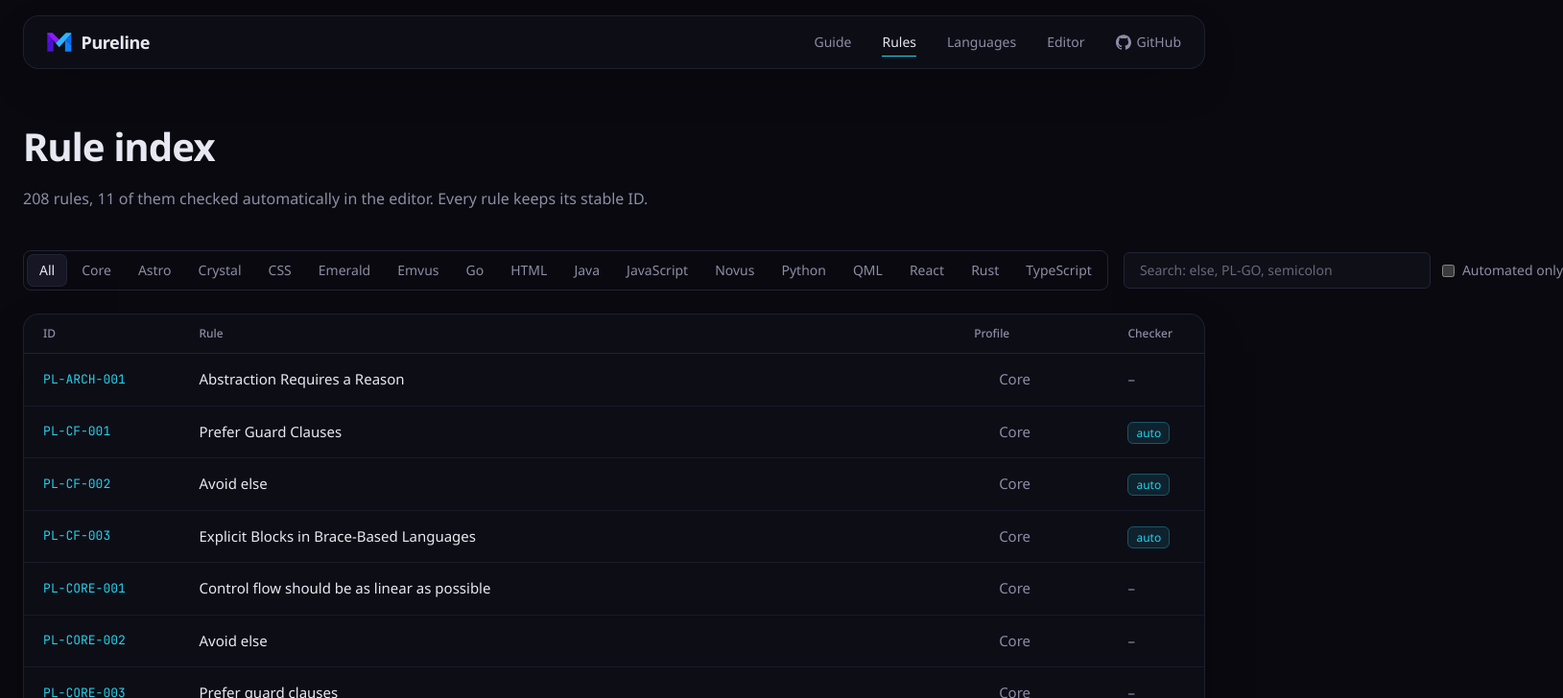
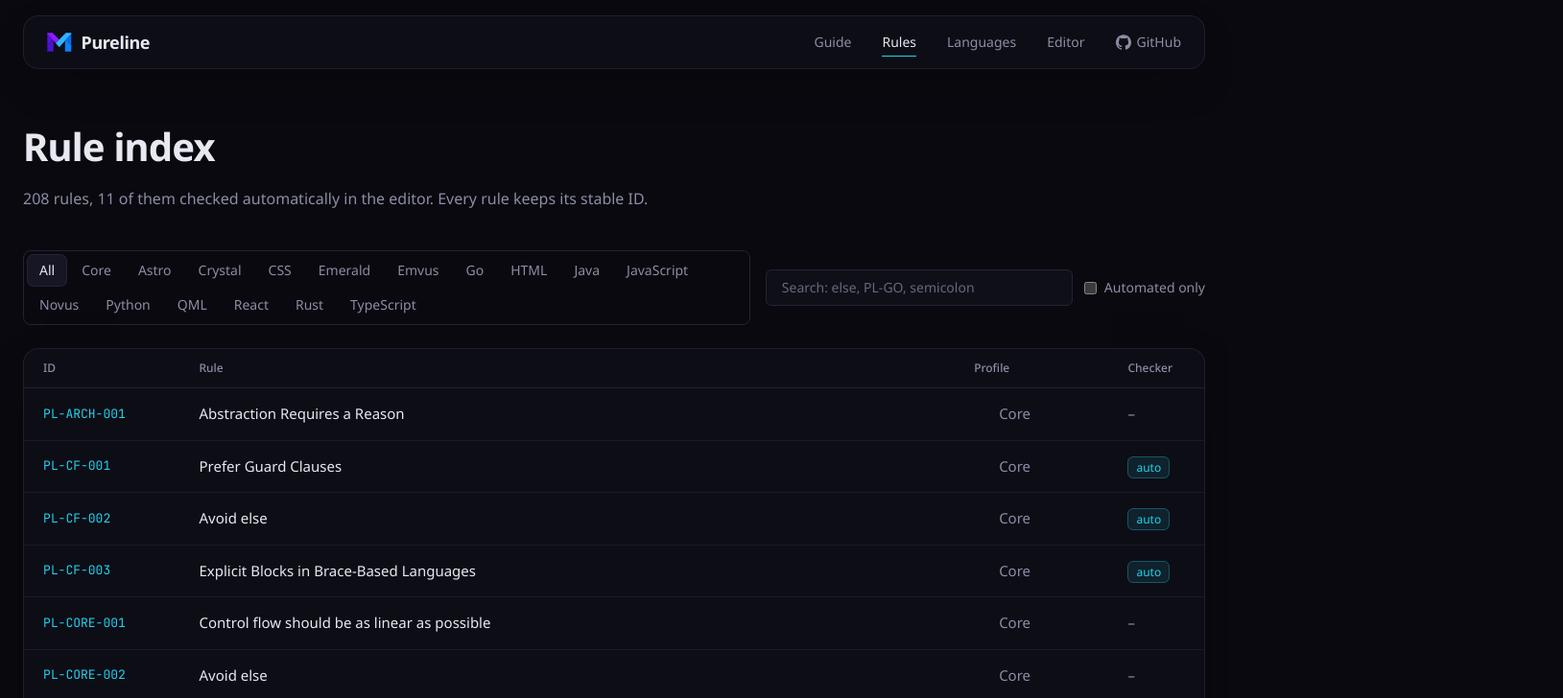
Before and after one commit to Myronide/pureline-style.eu, a React (Vite) app: page /rules in a window 1280 px wide. Shown: the top 728 px of the page at 96% size, 1629 px wide, since content can reach past the window. Built offline with nearby package versions, Linux system fonts and the light colour scheme; some icons are missing.

Commit message:
fix: rule index toolbar stays inside the page width

```diff
--- a/src/pages/Rules.tsx
+++ b/src/pages/Rules.tsx
@@ -31,15 +31,15 @@ export function Rules() {
         {rules.length} rules, {automatedCount} of them checked automatically in the editor. Every rule keeps its stable ID.
       </p>
 
-      <div className="mt-10 flex flex-col gap-4 lg:flex-row lg:items-center lg:justify-between">
-        <div className="flex flex-wrap gap-1 rounded-lg border border-line p-1 lg:flex-nowrap" role="group" aria-label="Filter by profile">
+      <div className="mt-10 flex flex-col gap-4 xl:flex-row xl:items-center xl:justify-between">
+        <div className="flex min-w-0 flex-wrap gap-1 rounded-lg border border-line p-1" role="group" aria-label="Filter by profile">
           {["All", ...ruleProfiles.map((p) => p.label)].map((label) => (
             <button key={label} onClick={() => setProfile(label)} className={chip(profile === label)} aria-pressed={profile === label}>
               {label}
             </button>
           ))}
         </div>
-        <div className="flex flex-col gap-3 sm:flex-row sm:items-center">
+        <div className="flex shrink-0 flex-col gap-3 sm:flex-row sm:items-center">
           <input
             type="search"
             value={query}
```
